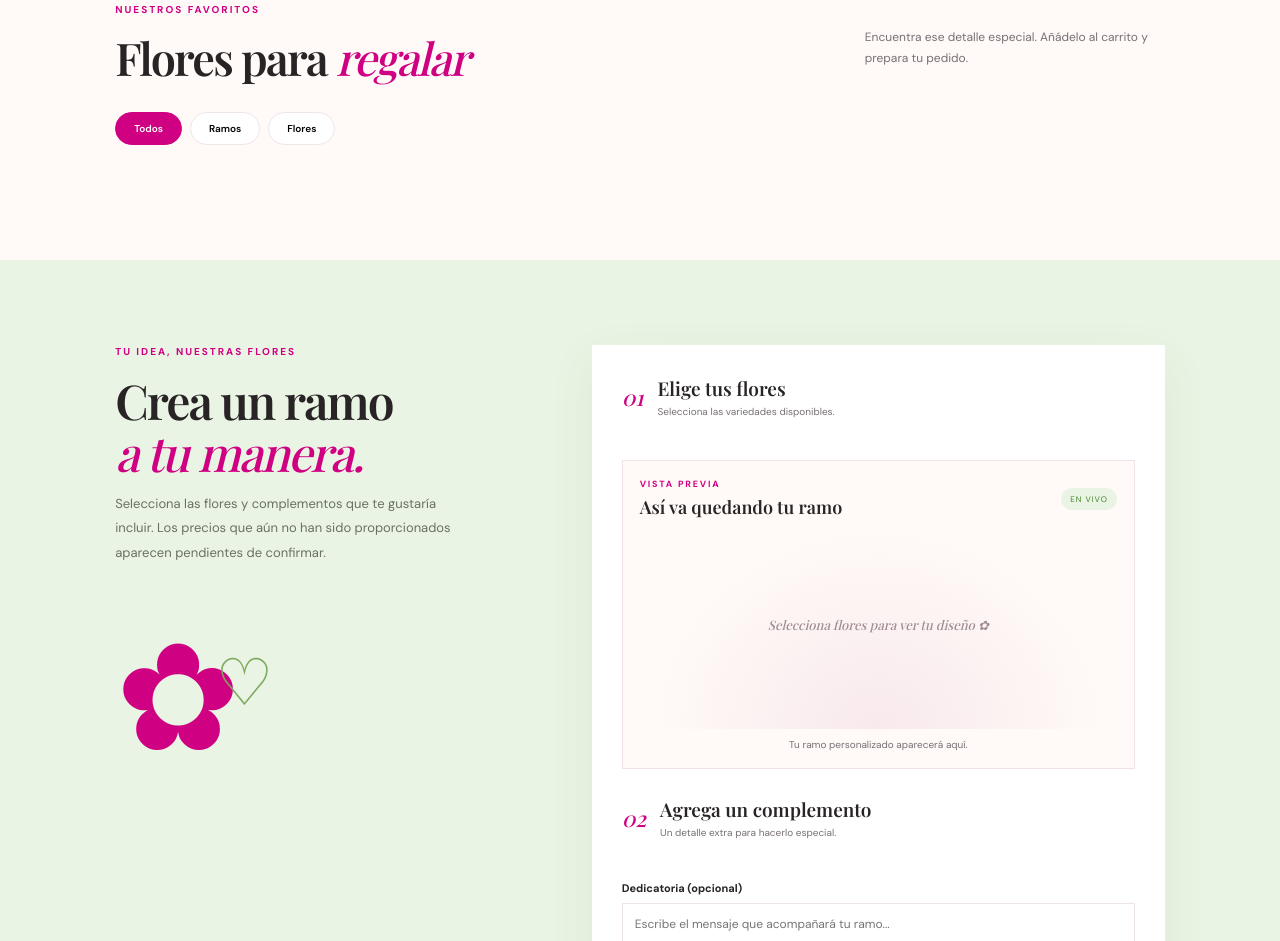
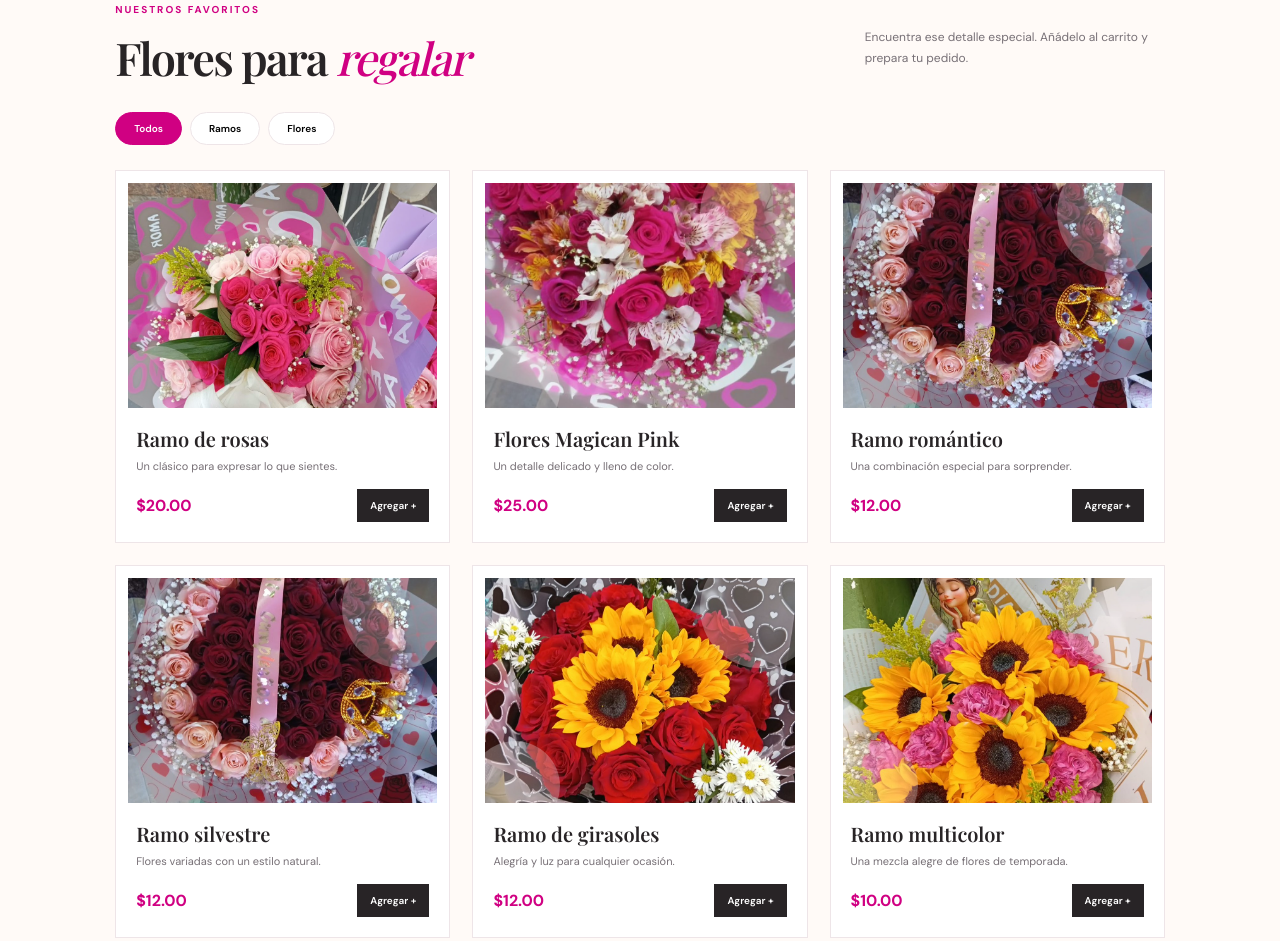
Before and after one commit to Wilson5427/ALAYA-sembrando-rosas--cosechndo-sue-os, a plain HTML site: page index.html in a window 1280 px wide. Shown: the part 822-1763 px from the top of the page. Drawn offline with nearby package versions, Linux system fonts and the light colour scheme; files that its build step writes are made by us from their sources; files whose address does not match are found by name; a web font is replaced by a local one.

Commit message:
Add files via upload

```diff
--- a/index.html
+++ b/index.html
@@ -8,7 +8,7 @@
   <link rel="preconnect" href="https://fonts.googleapis.com">
   <link rel="preconnect" href="https://fonts.gstatic.com" crossorigin>
   <link href="https://fonts.googleapis.com/css2?family=DM+Sans:wght@400;500;600;700&family=Playfair+Display:wght@500;600;700&display=swap" rel="stylesheet">
-  <link rel="stylesheet" href="./css/styles.css">
+  <link rel="stylesheet" href="./styles.css">
 </head>
 <body>
   <div class="topline">Flores que convierten momentos en recuerdos · San Gabriel, Carchi</div>
@@ -121,7 +121,7 @@
     <div class="cart-bottom"><div class="total-line"><span>Total</span><strong id="cartTotal">$0.00</strong></div><p class="tiny-note">El total incluye solo productos con precio configurado.</p><button class="btn btn-pink full" id="checkout">Enviar pedido por WhatsApp ↗</button><button class="clear-cart" id="clearCart">Vaciar carrito</button></div>
   </aside>
   <div class="toast" id="toast" role="status"></div>
-  <script src="./js/catalog.js"></script>
-  <script src="./js/app.js"></script>
+  <script src="./catalog.js"></script>
+  <script src="./app.js"></script>
 </body>
 </html>
```
